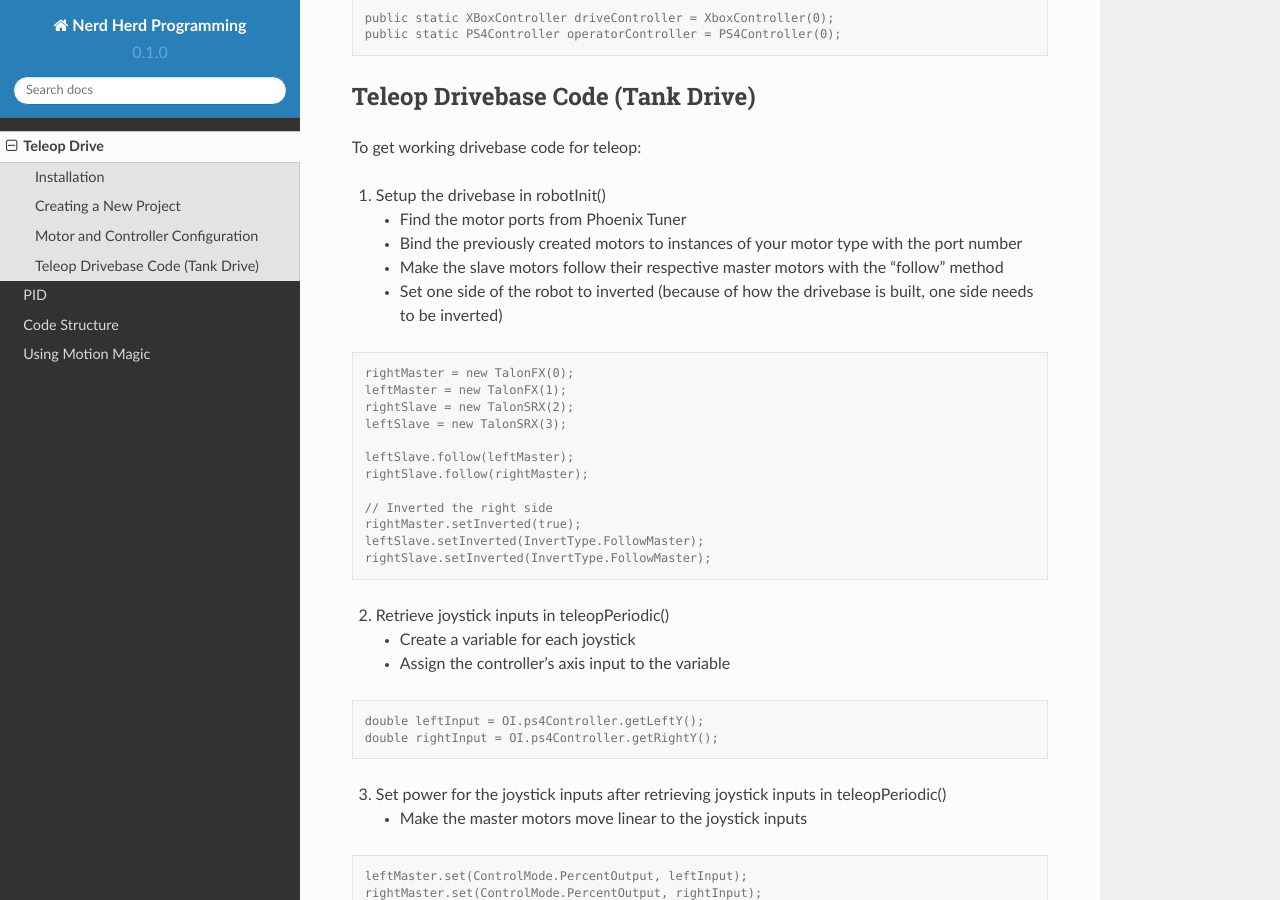
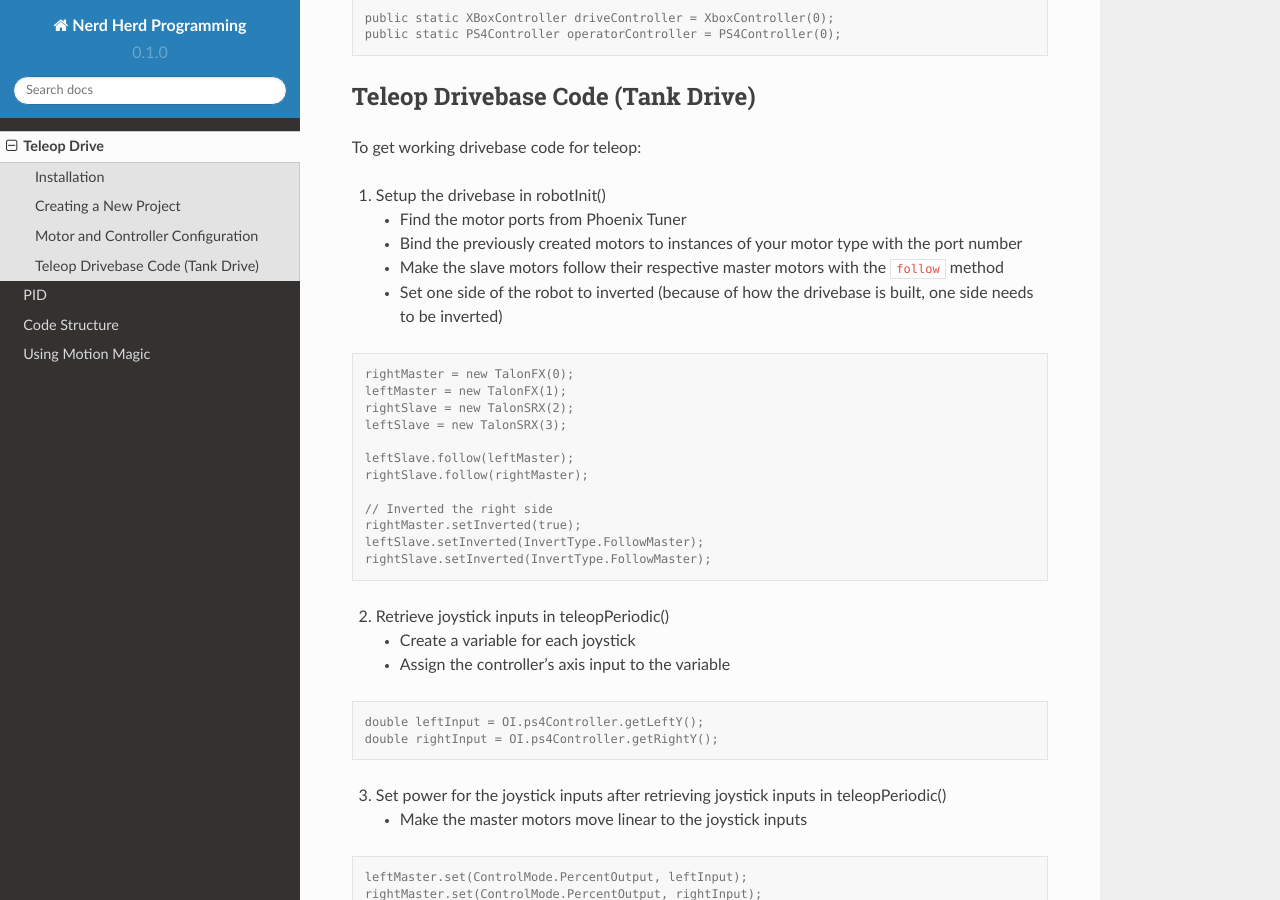
Before and after one commit to nerdherd/Documentation, a Sphinx documentation site: the page built from docs/source/teleop-drive.rst, in a window 1280 px wide and 900 px high, scrolled down 722 px. Built offline with Sphinx 7.4.7 and the Read the Docs theme 2.0.0, drawn with Linux system fonts in a browser that asks for light colours.

```diff
--- a/docs/source/teleop-drive.rst
+++ b/docs/source/teleop-drive.rst
@@ -45,7 +45,7 @@ To get working drivebase code for teleop:
 
    - Find the motor ports from Phoenix Tuner
    - Bind the previously created motors to instances of your motor type with the port number
-   - Make the slave motors follow their respective master motors with the "follow" method
+   - Make the slave motors follow their respective master motors with the ``follow`` method
    - Set one side of the robot to inverted (because of how the drivebase is built, one side needs to be inverted)
 
 .. code-block:: console
```
